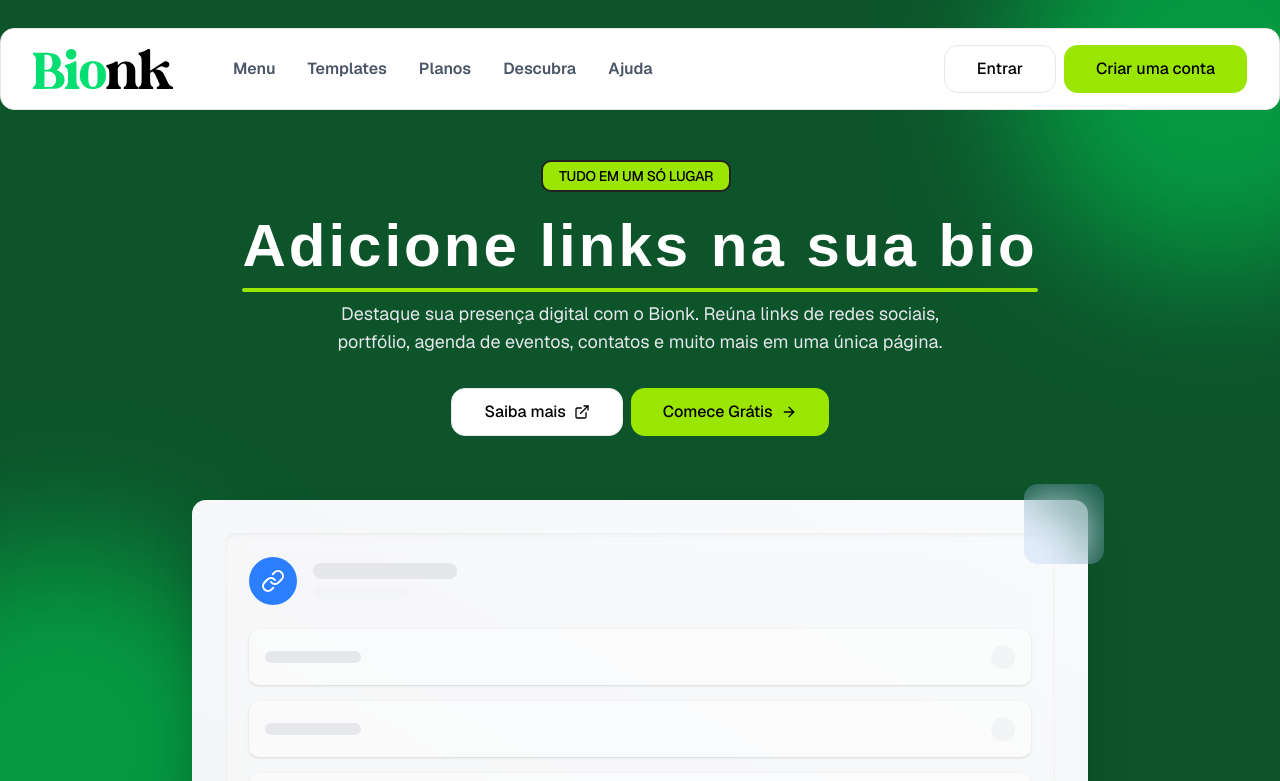
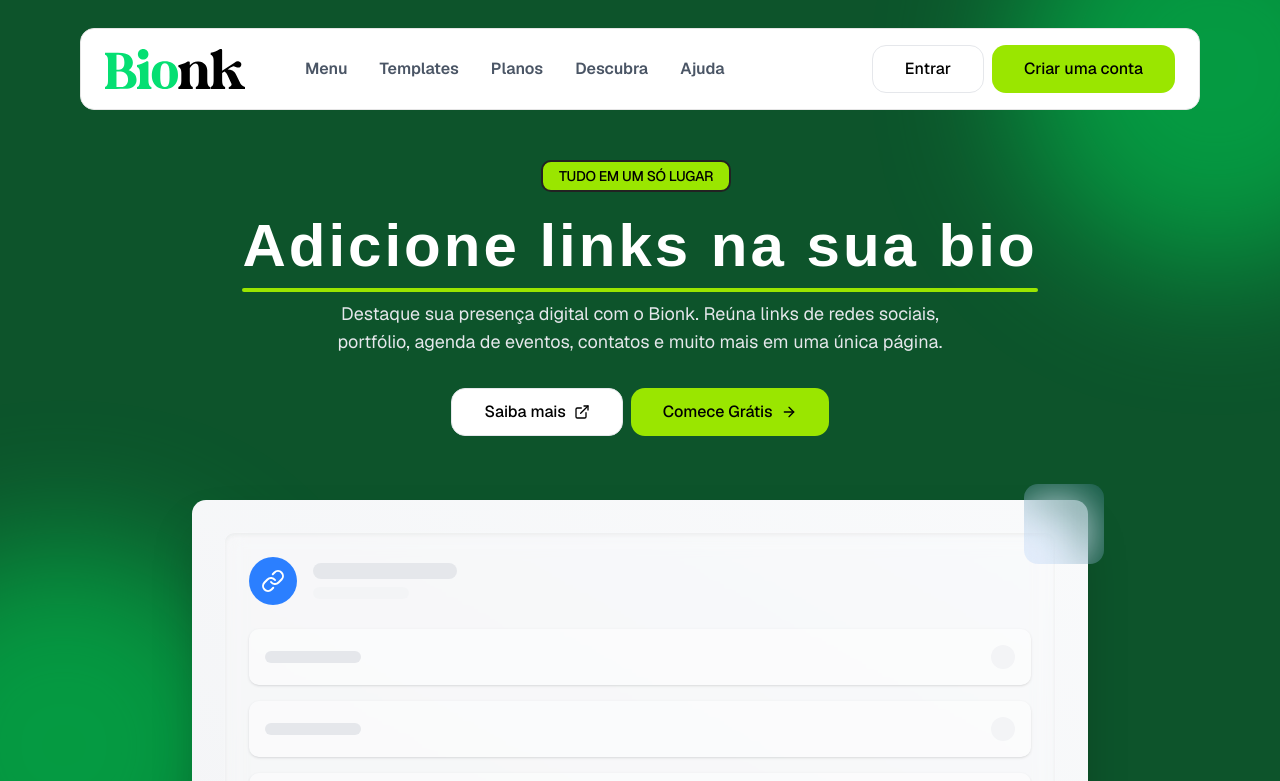
Before and after one commit to gabriellucasvh/bionk, a Next.js app: page / in a window 1280 px wide. Shown: the top 781 px of the page. Built offline with nearby package versions, Linux system fonts and the light colour scheme; no server answers; a web font is replaced by a local one.

Commit message:
fix: reorganiza importação do useSession e ajusta estilo do componente Header

```diff
--- a/src/components/layout/Header.tsx
+++ b/src/components/layout/Header.tsx
@@ -1,9 +1,9 @@
 "use client";
 
+import { useSession } from "next-auth/react";
 import Image from "next/image";
 import Link from "next/link";
 import { useRouter } from "next/navigation";
-import { useSession } from "next-auth/react";
 import type React from "react";
 import { useState } from "react";
 import { BaseButton } from "../buttons/BaseButton";
@@ -38,7 +38,7 @@ const Header: React.FC = () => {
 	};
 
 	return (
-		<nav className="hidden lg:flex fixed inset-x-0 top-7 z-50 h-auto container mx-auto items-center px-4 sm:px-6 lg:px-8 py-4 rounded-xl bg-white border font-sans flex-wrap gap-y-4">
+		<nav className="hidden lg:flex fixed top-7 left-20 right-20 z-50 h-auto bg-white border rounded-xl px-6 py-4 items-center gap-y-4">
 			<div className="mr-6 shrink-0 min-w-[160px]">
 				<Link href="/">
 					<Image
@@ -55,7 +55,8 @@ const Header: React.FC = () => {
 				{HeaderProps.map((menu) => (
 					<li key={menu.label}>
 						<Link
-							className="text-gray-600 hover:text-black transition-colors duration-200 px-4 py-2 rounded-md hover:bg-gray-200 font-semibold whitespace-nowrap"
+							className="text-gray-600 hover:text-b
+							lack transition-colors duration-200 px-4 py-2 rounded-md hover:bg-gray-200 font-semibold whitespace-nowrap"
 							href={menu.href}
 						>
 							{menu.label}
```
